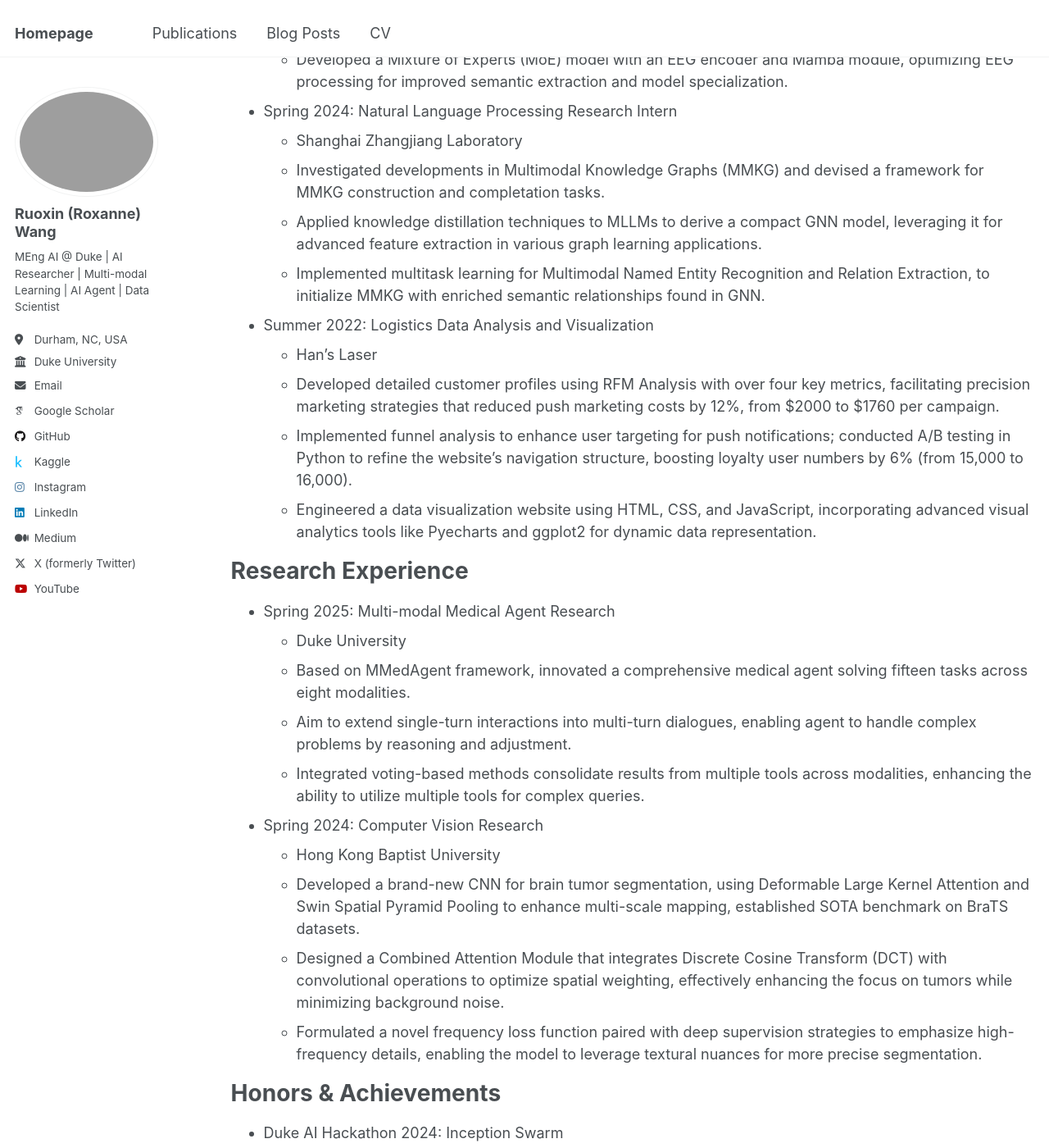
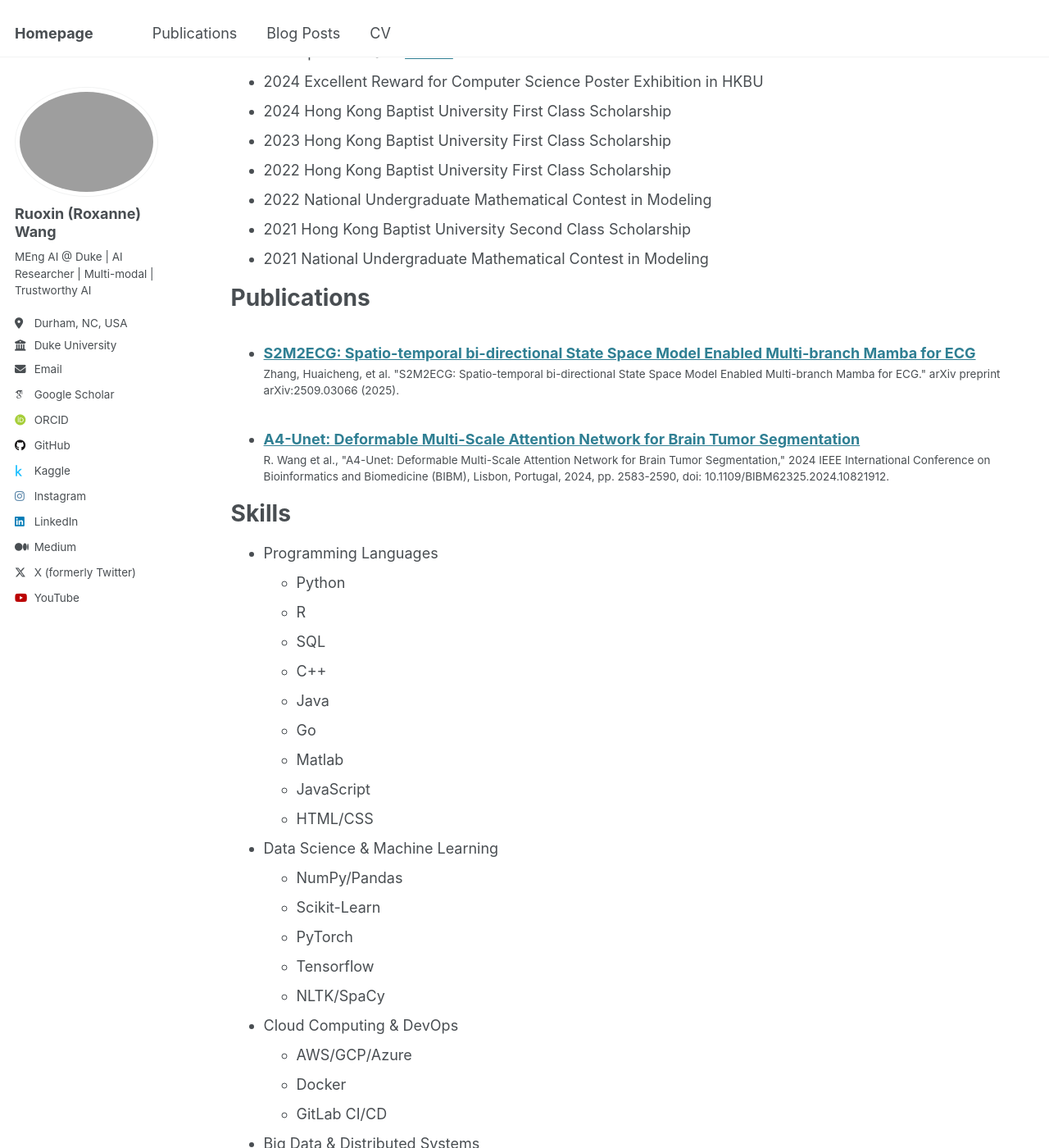
Before and after one commit to RoxanneWAAANG/roxannewaaang.github.io, a Jekyll site: the page built from _pages/cv.md, in a window 1280 px wide and 1400 px high, scrolled down 508 px. Shown: the whole window at 82% size. Built offline with Jekyll 4.4.1, drawn with Linux system fonts in a browser that asks for light colours; some web fonts are replaced; some of the changed text lies outside the part shown.

Commit message:
update several erms

```diff
--- a/_config.yml
+++ b/_config.yml
@@ -25,7 +25,7 @@ author:
   avatar           : "profile.png"
   name             : "Ruoxin (Roxanne) Wang"
   pronouns         : # "she/her"
-  bio              : "MEng AI @ Duke | AI Researcher | Multi-modal Learning | AI Agent | Data Scientist"
+  bio              : "MEng AI @ Duke | AI Researcher | Multi-modal | Trustworthy AI"
   location         : "Durham, NC, USA"
   employer         : "Duke University"
   uri              : # URL
@@ -35,7 +35,7 @@ author:
   arxiv            : # URL - Update with the correct link to your profile
   googlescholar    : "https://scholar.google.com/citations?user=nkR6RL0AAAAJ&hl=en"
   impactstory      : # URL
-  orcid            : # URL
+  orcid            : "https://orcid.org/0009-0006-0213-1567"
   semantic         : # URL
   pubmed           : # URL
   researchgate     : # URL
--- a/_pages/cv.md
+++ b/_pages/cv.md
@@ -14,7 +14,7 @@ Education
 * M.Eng. in Artificial Intelligence, Duke University, 2026 (Expected)
 * B.S. in Data Science, Hong Kong Baptist University, 2024
 
-Internship Experience
+<!-- Internship Experience
 ======
 * Spring 2024: Multi-modal Learning Algorithm Intern
   * Guangdong Institute of Intelligence Science and Technology
@@ -57,7 +57,7 @@ Pyramid Pooling to enhance multi-scale mapping, established SOTA benchmark on Br
   * Designed a Combined Attention Module that integrates Discrete Cosine Transform (DCT) with convolutional operations
 to optimize spatial weighting, effectively enhancing the focus on tumors while minimizing background noise.
   * Formulated a novel frequency loss function paired with deep supervision strategies to emphasize high-frequency details,
-enabling the model to leverage textural nuances for more precise segmentation.
+enabling the model to leverage textural nuances for more precise segmentation. -->
 
 Honors & Achievements
 ======
--- /dev/null
+++ b/_publications/S2M2ECG.md
@@ -0,0 +1,14 @@
+---
+title: "S2M2ECG: Spatio-temporal bi-directional State Space Model Enabled Multi-branch Mamba for ECG"
+collection: preprint
+category: arxiv
+permalink:
+excerpt: ''
+date: 2025-09-03
+venue: ''
+slidesurl: ''
+paperurl: 'https://arxiv.org/abs/2509.03066'
+citation: 'Zhang, Huaicheng, et al. "S2M2ECG: Spatio-temporal bi-directional State Space Model Enabled Multi-branch Mamba for ECG." arXiv preprint arXiv:2509.03066 (2025).'
+---
+
+The contents above will be part of a list of publications, if the user clicks the link for the publication than the contents of section will be rendered as a full page, allowing you to provide more information about the paper for the reader. When publications are displayed as a single page, the contents of the above "citation" field will automatically be included below this section in a smaller font.
```
Also changed, not shown: other parts of _pages/cv.md (+2 -0 lines).
